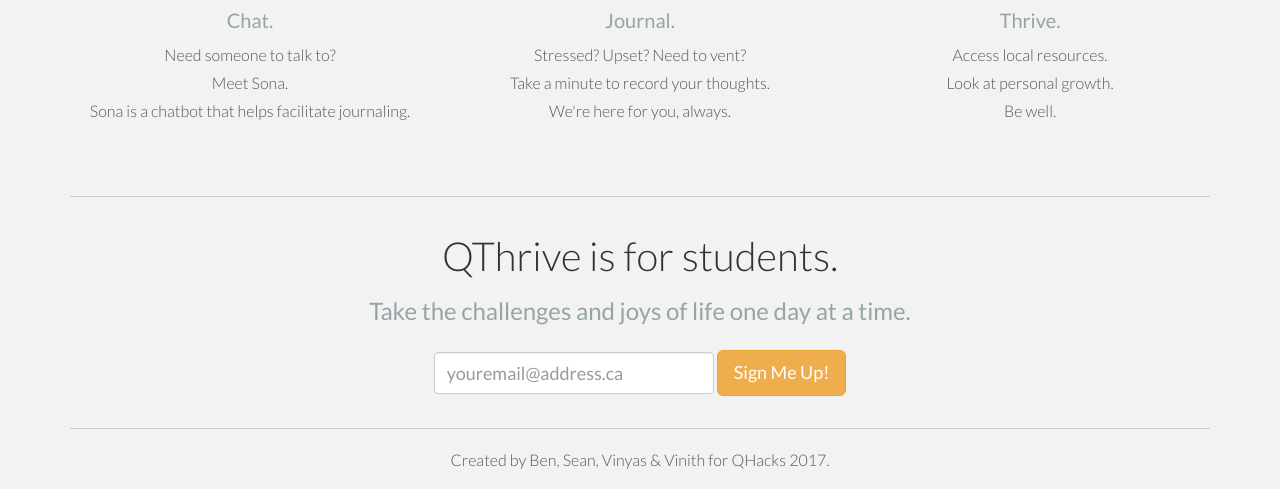
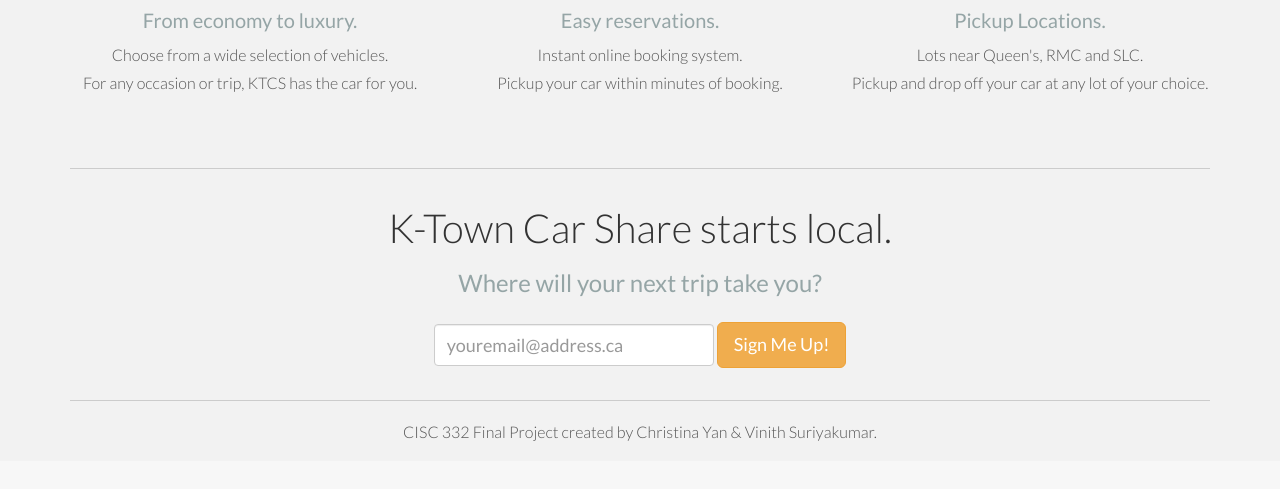
Before and after one commit to chr1stinayan/KTownCarShare, a PHP site: page / in a window 1280 px wide. Shown: the part 1018-1507 px from the top of the page. After the commit the page ends 1459 px from the top, so only its background shows below. Run offline with PHP 8.4, Linux system fonts and the light colour scheme; some libraries are stand-ins or nearby versions.

Commit message:
Updated KTCS landing page

```diff
--- a/index.php
+++ b/index.php
@@ -11,7 +11,7 @@
 
     <link rel="shortcut icon" href="img/favicon.png">
 
-    <title>QThrive - Better mental health through journaling </title>
+    <title>K-Town Car Share - Where will your next trip take you? </title>
 
     <!-- Bootstrap core CSS -->
     <link href="css/bootstrap.css" rel="stylesheet">
@@ -21,9 +21,12 @@
 
     <!-- Fonts from Google Fonts -->
 	<link href='http://fonts.googleapis.com/css?family=Lato:300,400,900' rel='stylesheet' type='text/css'>
+	<link href="https://fonts.googleapis.com/css?family=Slabo+27px" rel="stylesheet">
+
+
   <style>
   #headerwrap{
-    background-image: url("img/time2.jpg");
+    background-image: url("img/lake.jpg");
     background-size: cover;
     -webkit-background-size: cover;
     -moz-background-size: cover;
@@ -66,7 +69,7 @@
 
 		        </button>
 
-	         	<a class="navbar-brand" href="index.php"> <img src="img/QThrive.png" height="50"> <b>QThrive</b> </a>
+	         	<a class="navbar-brand" href="index.php"> <img src="img/logo v1.png" height="50"> <b>K-Town Car Share</b> </a>
 
 	        </div>
 
@@ -93,7 +96,7 @@
 
 				<div class="col-lg-6 col-lg-offset-6">
 
-					<h1>Work towards better mental health... one journal entry at a time.</h1>
+					<h1>Quick, convenient car share service.</h1>
 
 					<form action="signup.php" method="GET" class="form-inline" role="form">
 
@@ -130,7 +133,7 @@
 
 			<div class="col-lg-6 col-lg-offset-3">
 
-				<h1>Pain is real, but so is hope.</h1>
+				<h1>Car sharing made simple.</h1>
 
 			</div>
 
@@ -141,33 +144,33 @@
 
 			<div class="col-lg-4">
 
-				<a href="chat.php"><img src="img/index01.png" height="180" alt=""></a>
+				<a href="chat.php"><img src="img/car.png" height="180" alt=""></a>
 
-				<h4>Chat.</h4>
+				<h4>From economy to luxury.</h4>
 
-				<p>Need someone to talk to?<br>Meet Sona.<br>Sona is a chatbot that helps facilitate journaling.</p>
+				<p>Choose from a wide selection of vehicles.<br>For any occasion or trip, KTCS has the car for you.</p>
 
 			</div>
 			<!--/col-lg-4 -->
 
 			<div class="col-lg-4">
 
-				<a href="journal.php"><img src="img/index02.png" height="180" alt=""></a>
+				<a href="journal.php"><img src="img/booking.png" height="180" alt=""></a>
 
-				<h4>Journal.</h4>
+				<h4>Easy reservations.</h4>
 
-				<p>Stressed? Upset? Need to vent?<br>Take a minute to record your thoughts.<br>We're here for you, always.</p>
+				<p>Instant online booking system.<br>Pickup your car within minutes of booking.</p>
 
 			</div>
 			<!--/col-lg-4 -->
 
 			<div class="col-lg-4">
 
-				<a href="jentries.php"><img src="img/index03.png" height="180" alt=""></a>
+				<a href="jentries.php"><img src="img/parking.png" height="180" alt=""></a>
 
-				<h4>Thrive.</h4>
+				<h4>Pickup Locations.</h4>
 
-				<p>Access local resources.<br>Look at personal growth.<br>Be well.</p>
+				<p>Lots near Queen's, RMC and SLC.<br>Pickup and drop off your car at any lot of your choice.</p>
 
 			</div>
 			<!--/col-lg-4 -->
@@ -188,9 +191,9 @@
 
                 <div class="col-lg-6 col-lg-offset-3">
 
-                    <h1>QThrive is for students.</h1>
+                    <h1>K-Town Car Share starts local.</h1>
 
-                    <h3>Take the challenges and joys of life one day at a time.</h3>
+                    <h3>Where will your next trip take you?</h3>
 
                 </div>
 
@@ -222,7 +225,7 @@
 
 	<div class="container">
 
-		<p class="centered">Created by Ben, Sean, Vinyas &amp; Vinith for QHacks 2017.</p>
+		<p class="centered">CISC 332 Final Project created by Christina Yan &amp; Vinith Suriyakumar.</p>
 
 	</div>
 	<!-- /container -->
```
